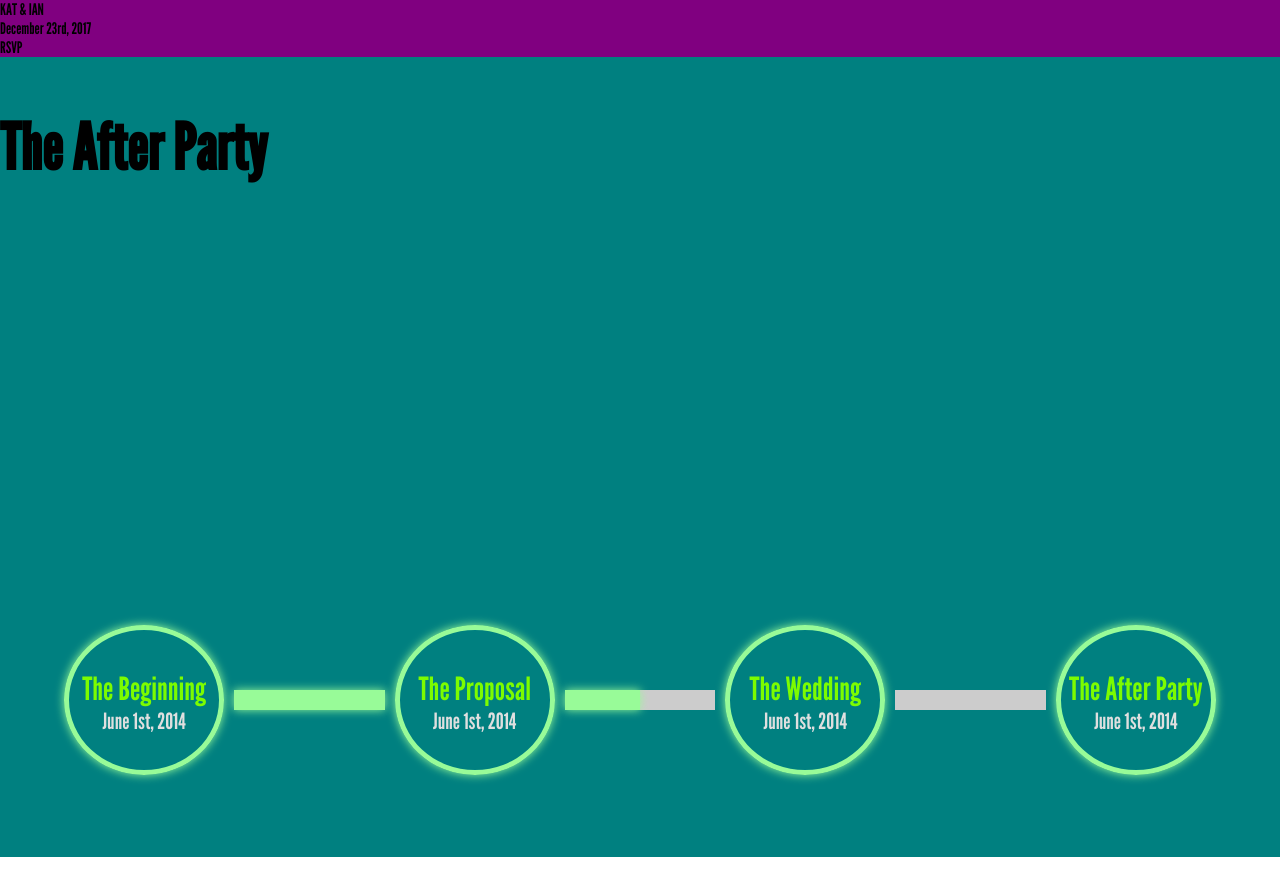
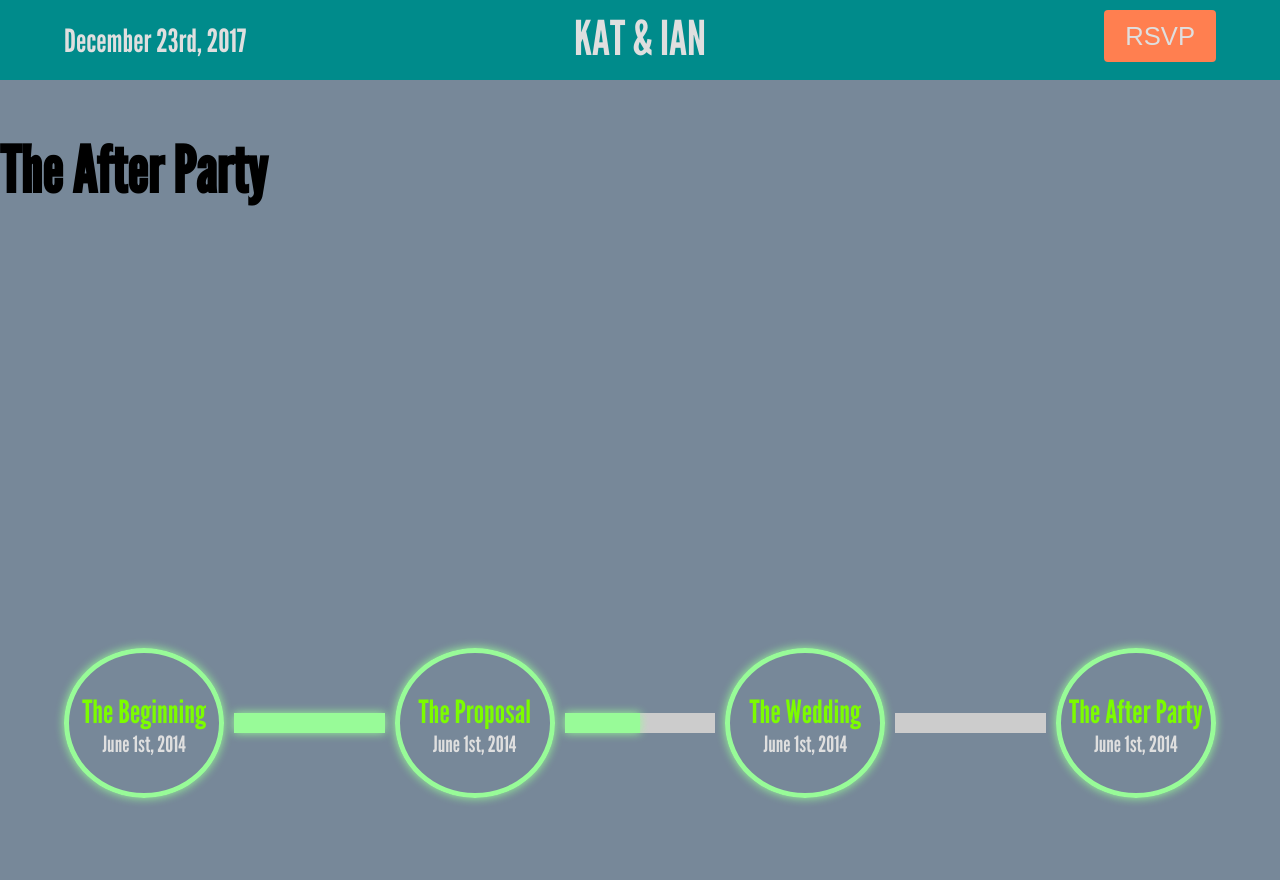
Before and after one commit to ianlamb/katsaidyes, a website: page public/index.html in a window 1280 px wide. Before the commit the page ends 857 px from the top, so only its background shows below. Drawn offline with Linux system fonts and the light colour scheme.

Commit message:
work on header

```diff
--- a/public/app.css
+++ b/public/app.css
@@ -21,7 +21,59 @@ h2 {
 .header {
     position: relative;
     width: 100%;
-    background: purple;
+    height: 80px;
+    background: darkcyan;
+    color: #dfdfdf;
+    padding: 10px 5%;
+    display: flex;
+}
+
+.header-date {
+    flex: 1;
+    display: table-cell;
+    vertical-align: bottom;
+    font-size: 2rem;
+    line-height: 2;
+    text-align: left;
+}
+
+.header-title {
+    flex: 1;
+    display: table-cell;
+    vertical-align: bottom;
+    font-size: 3rem;
+    text-align: center;
+}
+
+.header-rsvp {
+    flex: 1;
+    text-align: right;
+    display: table-cell;
+    vertical-align: bottom;
+}
+
+.header-rsvp-btn {
+    display: inline-block;
+    padding: 6px 20px;
+    margin-bottom: 0;
+    font-size: 1.6rem;
+    font-weight: 400;
+    line-height: 1.5;
+    text-align: center;
+    white-space: nowrap;
+    vertical-align: middle;
+    -ms-touch-action: manipulation;
+    touch-action: manipulation;
+    cursor: pointer;
+    -webkit-user-select: none;
+    -moz-user-select: none;
+    -ms-user-select: none;
+    user-select: none;
+    background-image: none;
+    border: 1px solid transparent;
+    border-radius: 4px;
+    background: coral;
+    color: #dfdfdf;
 }
 
 .timeline {
@@ -36,7 +88,7 @@ h2 {
     left: 0;
     right: 0;
     bottom: 0;
-    background: teal;
+    background: lightslategray;
 }
 
 .timeline-nav {
--- a/public/index.html
+++ b/public/index.html
@@ -7,9 +7,11 @@
     </head>
     <body>
         <div class="header">
-            <div class="title">KAT &amp; IAN</div>
-            <div class="date">December 23rd, 2017</div>
-            <buttion>RSVP</buttion>
+            <div class="header-date">December 23rd, 2017</div>
+            <div class="header-title">KAT &amp; IAN</div>
+            <div class="header-rsvp">
+                <button class="header-rsvp-btn">RSVP</button>
+            </div>
         </div>
 
         <div class="timeline">
```
